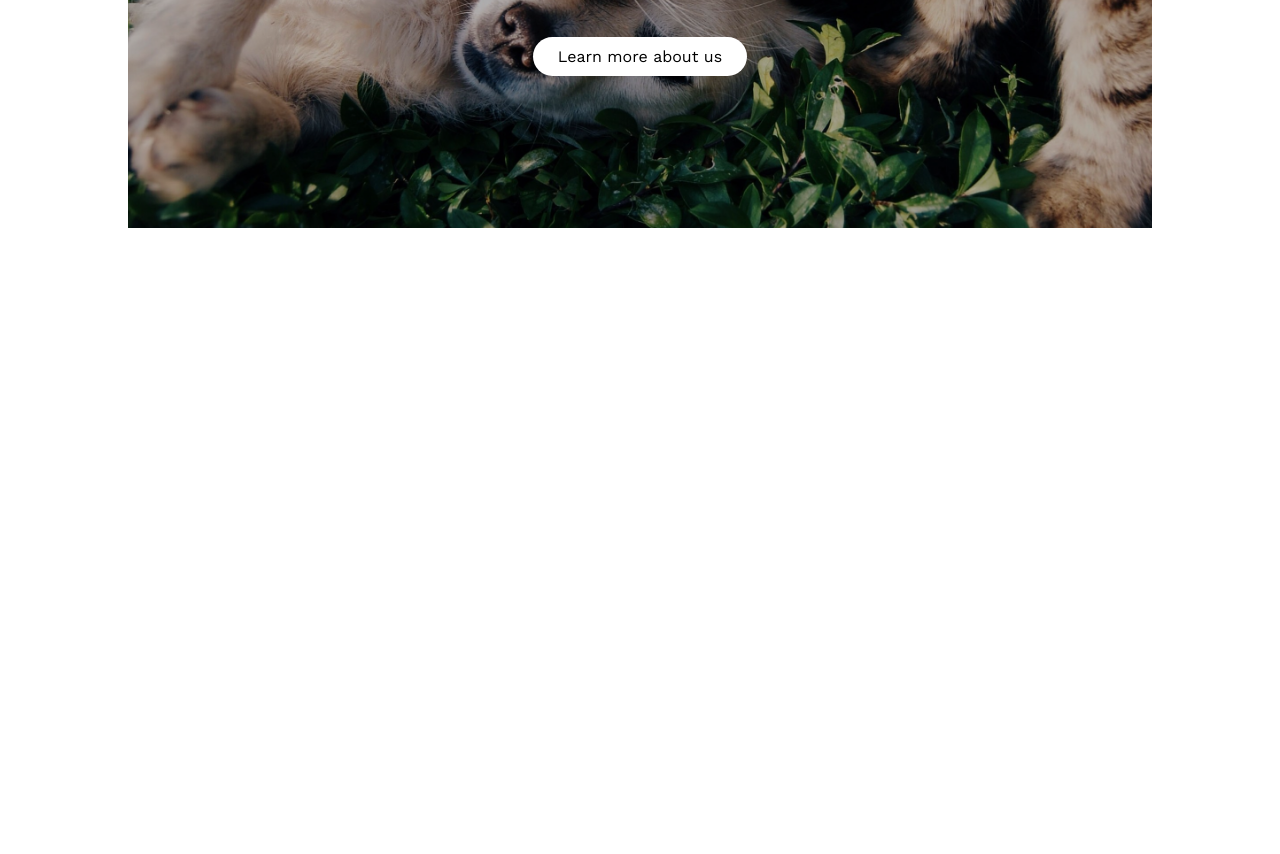
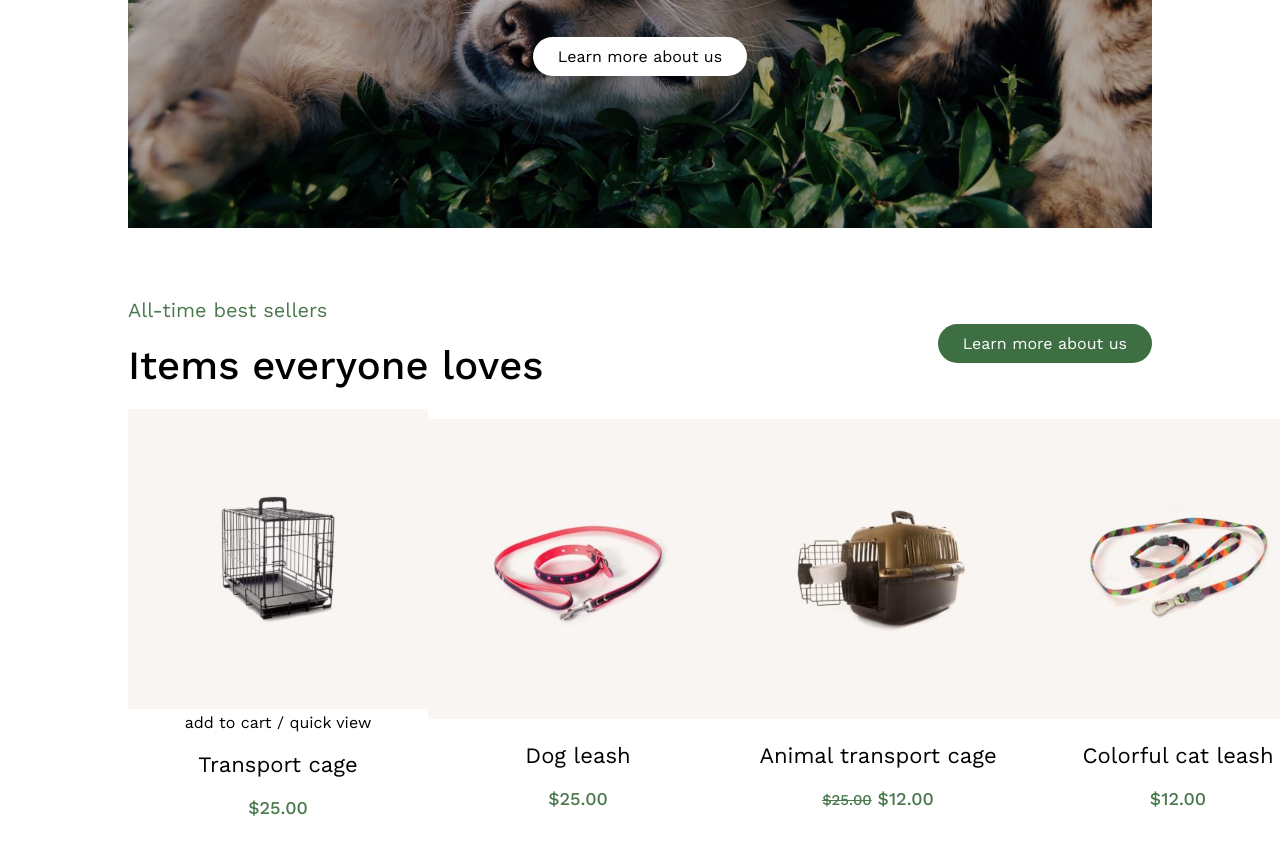
Before and after one commit to Yuri-Gianlorenzi/proj-html-vuejs, a plain HTML site: page index.html in a window 1280 px wide. Shown: the part 2391-3245 px from the top of the page. Before the commit the page ends 2688 px from the top, so only its background shows below. Drawn offline with nearby package versions, Linux system fonts and the light colour scheme.

Commit message:
add items section

```diff
--- a/css/style.css
+++ b/css/style.css
@@ -220,6 +220,17 @@ header {
   background-color: #28402b;
 }
 
+.button_g {
+  background-color: #3d6f42;
+  color: #ffffff;
+  padding: 10px 25px;
+  border-radius: 50px;
+  transition: 0.3s;
+}
+.button_g:hover {
+  background-color: #28402b;
+}
+
 
 /* VISIT_SHOP____________________________________________________________ */
 
@@ -386,3 +397,78 @@ header {
   color: #ffffff;
   margin: 40px 0px;
 }
+
+/* ITEMS______________________________________________________________________ */
+
+.items {
+  display: flex;
+  flex-direction: column;
+  align-items: center;
+}
+
+.items .items_title {
+  width: 80%;
+  margin: 20px 0px;
+  display: flex;
+  justify-content: space-between;
+  align-items: center;
+}
+
+.items .items_title .box_title p {
+  font-size: 20px;
+  color: #49784d;
+}
+
+.items .items_title .box_title h2 {
+  font-size: 40px;
+  margin-top: 20px;
+  font-weight: 500;
+}
+
+
+.items .items_list {
+  width: 80%;
+}
+
+.items .items_list ul {
+  /* width: 80%; */
+  margin-bottom: 60px;
+  display: flex;
+  justify-content: space-between;
+  align-items: center;
+  /* flex-basis: calc(100% / 5); */
+}
+
+
+.items .items_list ul li {
+  list-style: none;
+  flex-basis: calc(100% / 5);
+  text-align: center;
+  cursor: pointer;
+}
+
+.items .items_list ul li img {
+  height: 300px;
+}
+
+.items .items_list li h3 {
+  margin-top: 20px;
+  font-weight: 400;
+  font-size: 22px;
+}
+.items .items_list li h3:hover {
+  color: #28402b;
+  transition: 0.2s
+}
+
+.items .items_list ul li p {
+  color: #49784d;
+  margin-top: 20px;
+  font-weight: 500;
+  font-size: 18px;
+}
+
+.items .items_list ul li p .old_price {
+  font-size: 15px;
+  text-decoration: line-through;
+}
--- a/index.html
+++ b/index.html
@@ -162,19 +162,19 @@
                 <h2>Kibble</h2>
                 <div>Dry dog food</div>
                 <img src="img\food-transparent-18-200x210.png" alt="">
-                <span class="button_w">Learn more about us</span>
+                <span class="button_g">Learn more about us</span>
               </li>
               <li>
                 <h2>Kibble</h2>
                 <div>Dry dog food</div>
                 <img src="img\food-transparent-17-200x210.png" alt="">
-                <span class="button_w">Learn more about us</span>
+                <span class="button_g">Learn more about us</span>
               </li>
               <li>
                 <h2>Kibble</h2>
                 <div>Dry dog food</div>
                 <img src="img\food-transparent-16-200x210.png" alt="">
-                <span class="button_w">Learn more about us</span>
+                <span class="button_g">Learn more about us</span>
               </li>
             </ul>
 
@@ -190,12 +190,40 @@
 
           <section class="items">
             <div class="items_title">
+              <div class="box_title">
+                <p>All-time best sellers</p>
+                <h2>Items everyone loves</h2>
 
+              </div>
+
+              <span class="button_g">Learn more about us</span>
             </div>
 
             <div class="items_list">
               <ul>
-                <li></li>
+                <li>
+                  <img src="img\product-21-400x400.jpg" alt="">
+                  <div class="cover_img">
+                    <span>add to cart</span> / <span>quick view</span>
+                  </div>
+                  <h3>Transport cage</h3>
+                  <p>$25.00</p>
+                </li>
+                <li>
+                  <img src="img/product-20-400x400.jpg" alt="">
+                  <h3>Dog leash</h3>
+                  <p>$25.00</p>
+                </li>
+                <li>
+                  <img src="img/product-16-400x400.jpg" alt="">
+                  <h3>Animal transport cage</h3>
+                  <p><span class="old_price">$25.00</span> $12.00</p>
+                </li>
+                <li>
+                  <img src="img\product-11-400x400.jpg" alt="">
+                  <h3>Colorful cat leash</h3>
+                  <p>$12.00</p>
+                </li>
               </ul>
             </div>
 
```
Also changed, not shown: img/product-11-400x400.jpg (added), img/product-16-400x400.jpg (added), img/product-20-400x400.jpg (added), img/product-21-400x400.jpg (added).
